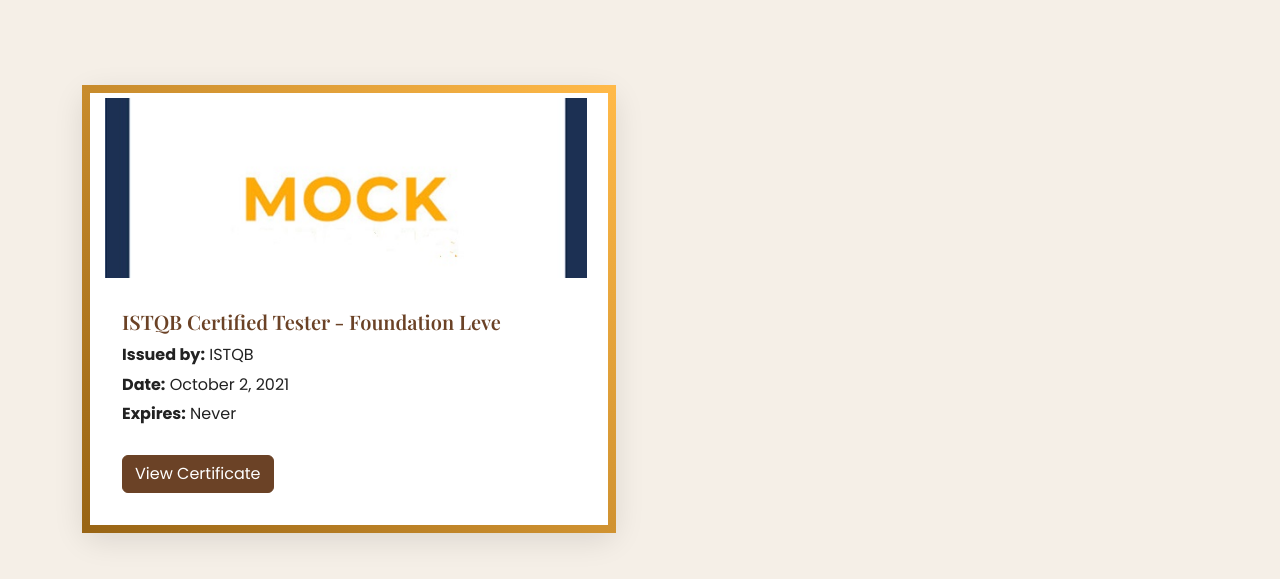
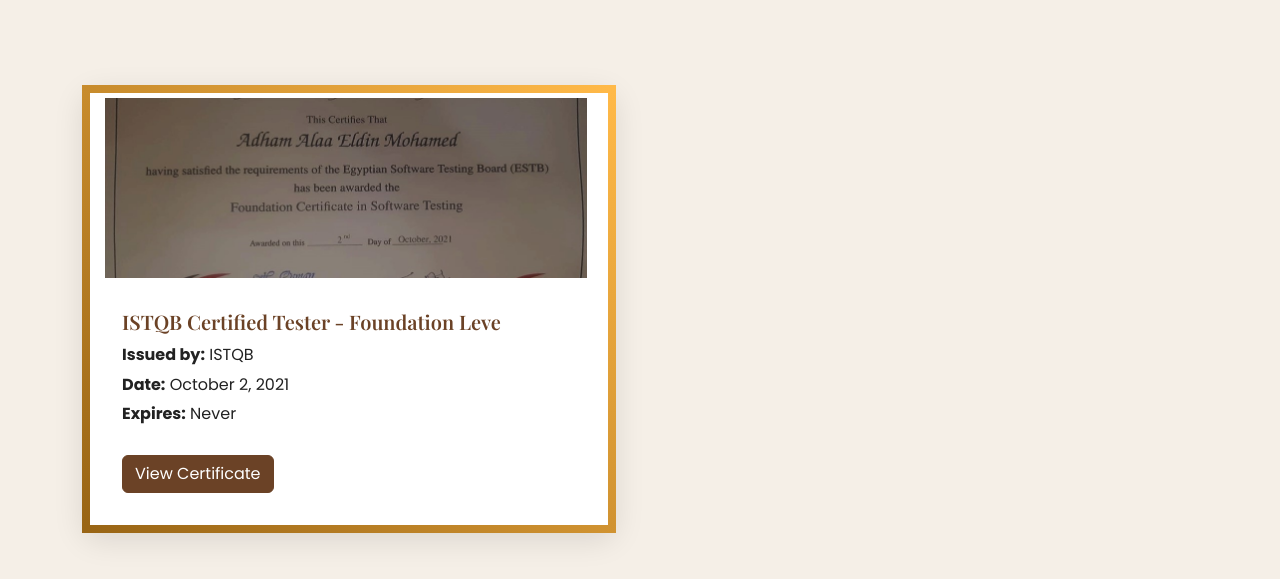
Before and after one commit to adham-alaa19/portfolio, a plain HTML site: page pages/certificates.html in a window 1280 px wide. Shown: the part 355-934 px from the top of the page. Drawn offline with nearby package versions, Linux system fonts and the light colour scheme.

Commit message:
Update certificates.html

```diff
--- a/pages/certificates.html
+++ b/pages/certificates.html
@@ -147,7 +147,7 @@
         <div class="col-12 col-md-6" data-aos="fade-up">
           <div class="certificate-card">
             <div class="certificate-thumb">
-              <img src="../assets/imgs/Mock.jpg" alt="ISTQB Certificate" />
+              <img src="../assets/imgs/ISTQB_Cert.jpg" alt="ISTQB Certificate" />
             </div>
             <div class="certificate-info">
               <div>
```
